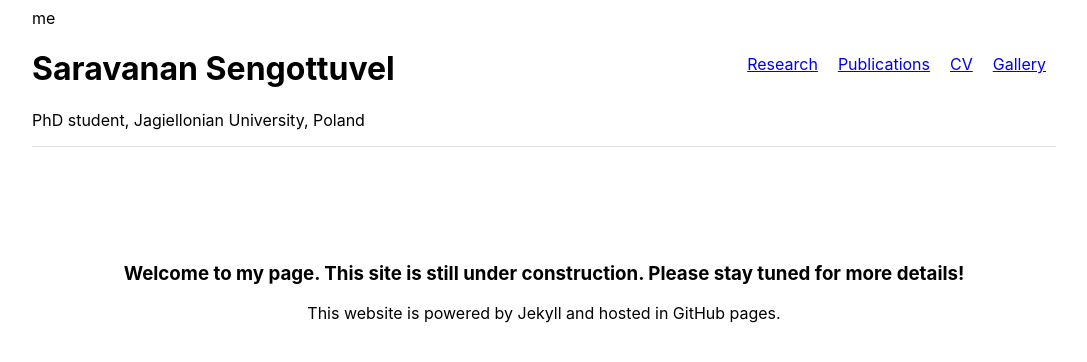
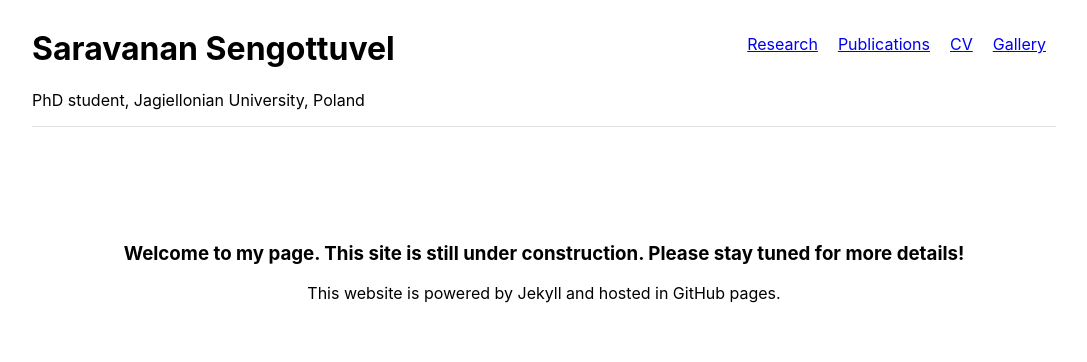
Before and after one commit to Dvaita/dvaita.github.io, a Jekyll site: the page built from index.md, in a window 1280 px wide. Shown: the top 362 px of the page, without its empty margins (96-1183 px from the left). Built offline with Jekyll 4.4.1, drawn with Linux system fonts in a browser that asks for light colours.

Commit message:
Update head.html

```diff
--- a/_includes/head.html
+++ b/_includes/head.html
@@ -1,4 +1,4 @@
-me<div class="myheader">
+<div class="myheader">
 <div class="myname">
 	<h1>Saravanan Sengottuvel</h1>
     <p>PhD student, Jagiellonian University, Poland</p>
```
